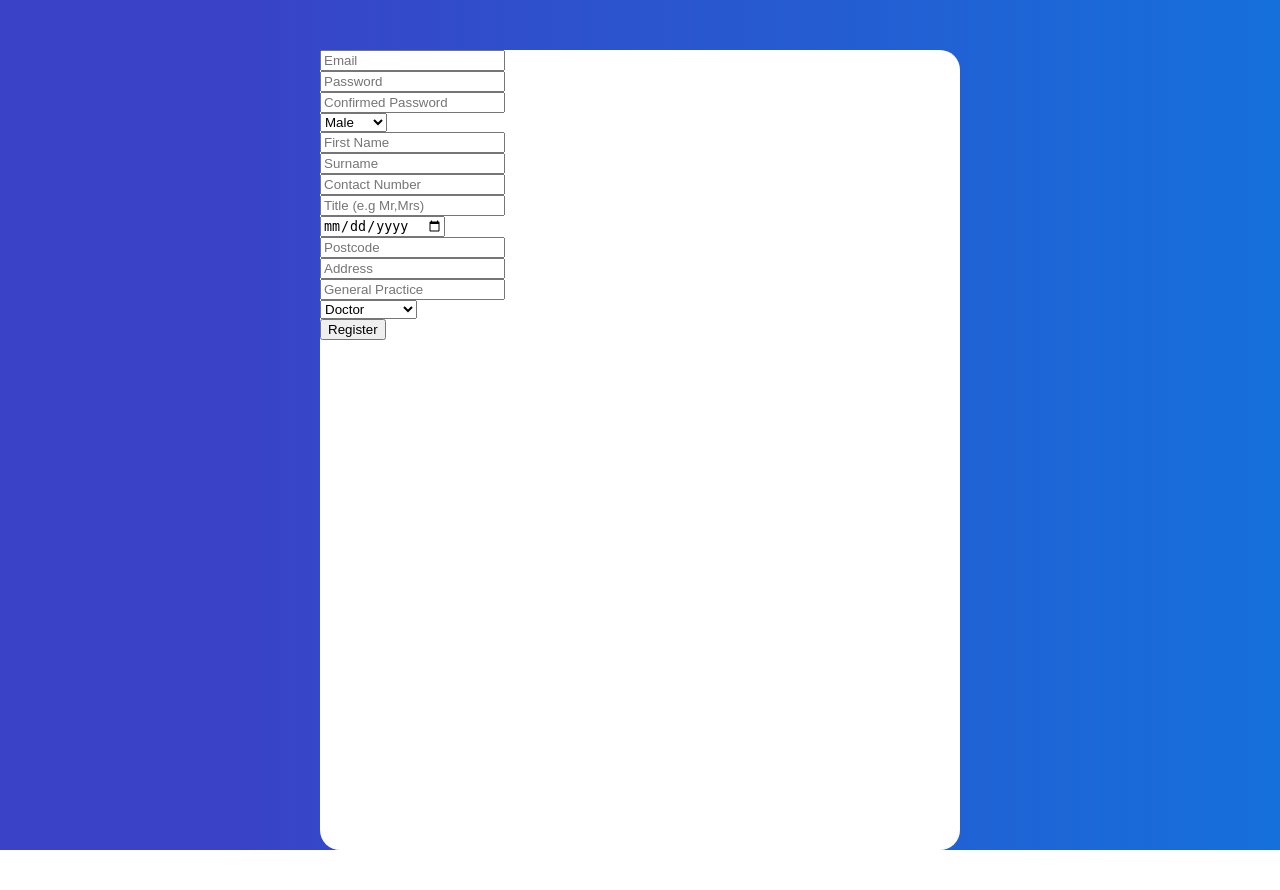
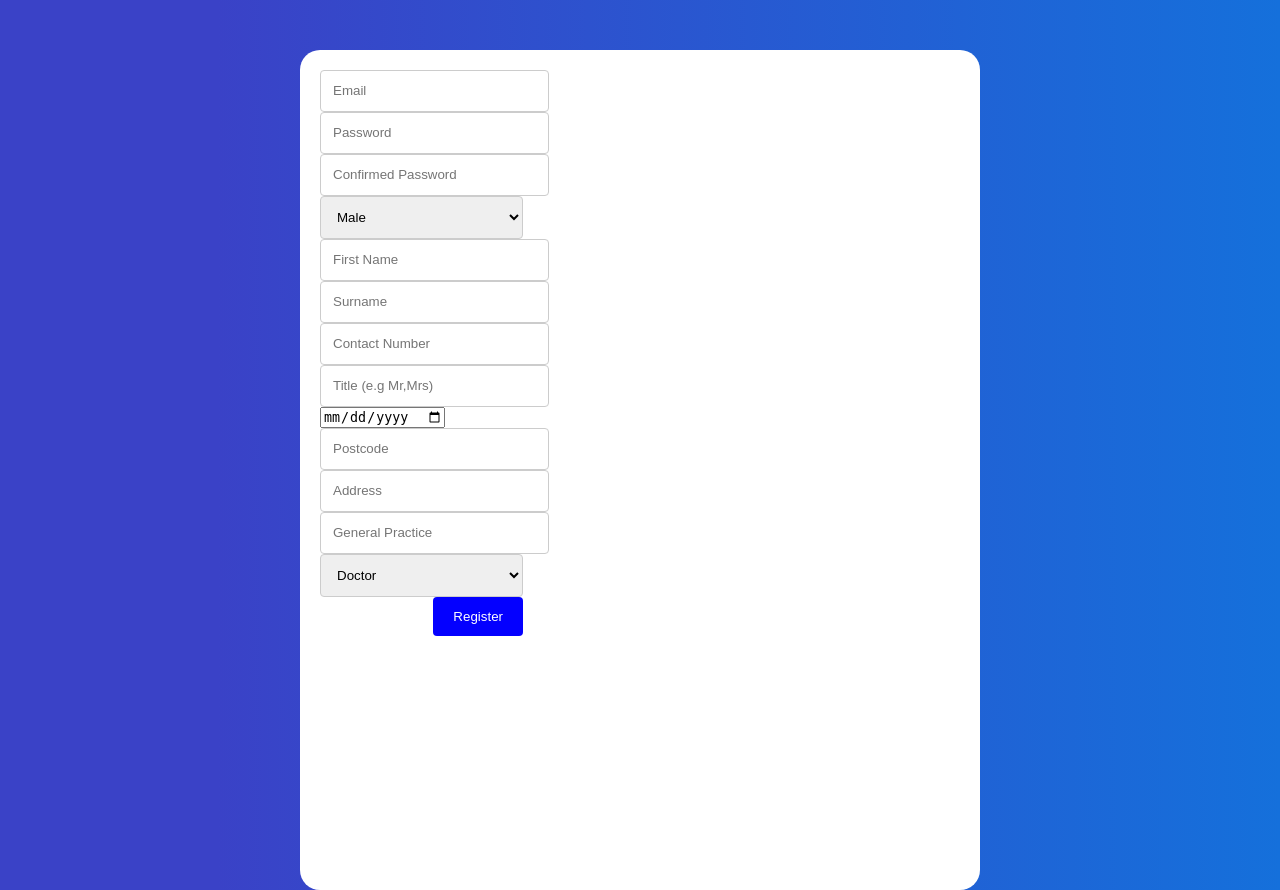
Before and after one commit to AmirH32/Symplist, a Flask app: page /register in a window 1280 px wide. Shown: the part 50-940 px from the top of the page. Before the commit the page ends 900 px from the top, so only its background shows below. Run offline with Flask 2, Linux system fonts and the light colour scheme.

Commit message:
Update register.css
- Styled the register page so that it is easier to interact with

```diff
--- a/Static/css/register.css
+++ b/Static/css/register.css
@@ -1,4 +1,4 @@
-.error{
+.Error{
     color: red;
     font-size: small;
 }
@@ -8,5 +8,53 @@
     border-radius: 20px;
     height: 800px;
     width: 50%;
+    padding: 20px;
     margin: 50px auto 0 auto;
+    display: flex;
 }
+
+.col-25 {
+    float: left;
+    width: 150px;
+    text-align: left;
+    height:40px;
+    margin-top: 5px;
+    margin-right: 10px;
+    color: red;
+  }
+
+.col-75 {
+    float: right;
+    width: 250px;
+    height: 40px;
+    margin-top: 5px;
+}
+
+
+input[type=text],input[type=password],input[type=email], select, textarea {
+    width: 100%;
+    padding: 12px;
+    border: 1px solid #ccc;
+    border-radius: 4px;
+    resize: vertical;
+    line-height: 16px;
+}
+
+label {
+    color: black;
+    height: 41.3px;
+}
+
+input[type=submit] {
+background-color: #0400ff;
+color: white;
+padding: 12px 20px;
+border: none;
+border-radius: 4px;
+cursor: pointer;
+float: right;
+}
+
+input[type=submit]:hover {
+background-color: #4855e3;
+}
```
